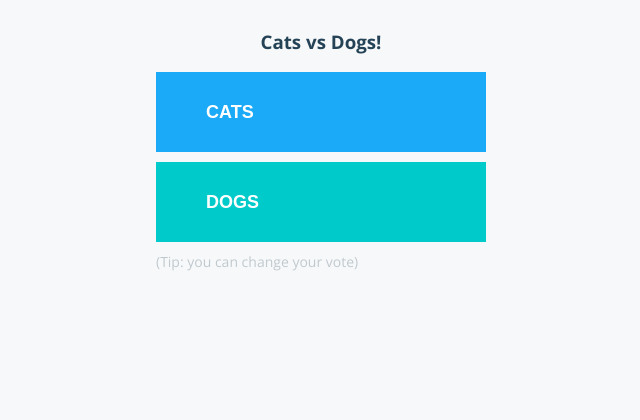
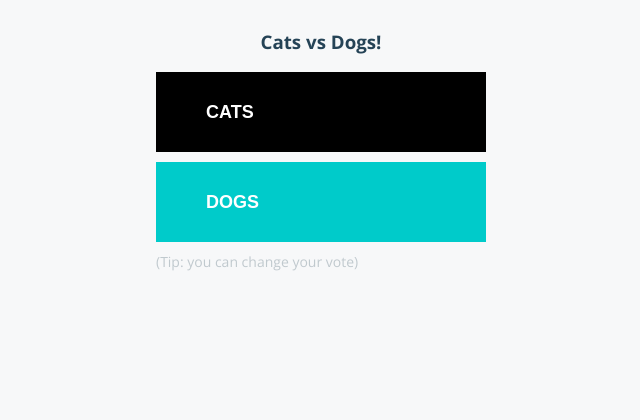
Before and after one commit to UffizziCloud/devops-pro-europe-2022, a Flask app: page / in a window 1280 px wide. Shown: the top 420 px of the page, without its empty margins (319-959 px from the left). Run offline with Flask 2, Linux system fonts and the light colour scheme; some libraries are stand-ins or nearby versions.

Commit message:
test change

```diff
--- a/vote/static/stylesheets/style.css
+++ b/vote/static/stylesheets/style.css
@@ -28,7 +28,7 @@ button i{
 }
 
 button.a{
-  background-color: #1aaaf8;
+  background-color: #000;
 }
 
 button.b{
```
